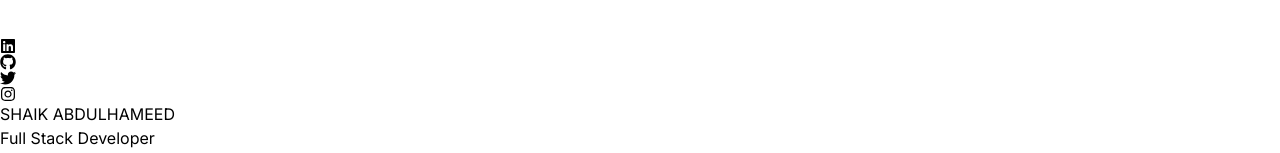
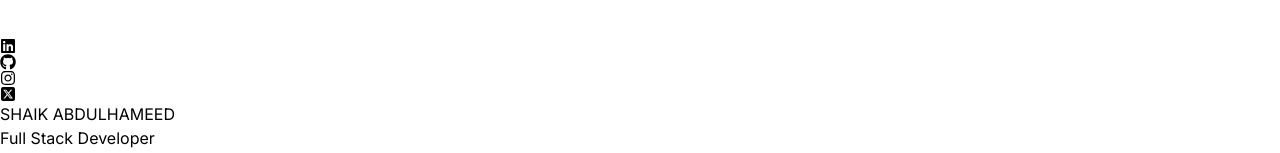
Before and after one commit to AbdulhameedSk/Portfolio, a React (Vite) app: page / in a window 1280 px wide. Shown: the part 462-615 px from the top of the page. Built offline with nearby package versions, Linux system fonts and the light colour scheme.

Commit message:
Navbar css

```diff
--- a/src/components/Navbar.jsx
+++ b/src/components/Navbar.jsx
@@ -1,19 +1,20 @@
-import me from "../assets/AH.png";
+import logo from "../assets/AH.png";
 import { FaLinkedin } from "react-icons/fa";
 import { FaGithub } from "react-icons/fa";
-import { FaTwitter } from "react-icons/fa";
+import { FaSquareXTwitter } from "react-icons/fa6";
 import { FaInstagram } from "react-icons/fa";
+
 const Navbar = () => {
   return (
-    <nav className=" mb-20 flex items-center justify-between py-6">
+    <nav className="mb-20 flex items-center justify-between py-6">
       <div className="flex flex-shrink-0 items-center">
-        <img src={me} className="mx-2 w-9" alt="logo"/>
+        <img className="mx-2 w-10" src={logo} alt="logo" />
       </div>
       <div className="m-8 flex items-center justify-center gap-4 text-2xl">
-        <FaLinkedin/>
-        <FaGithub/>
-        <FaTwitter/>
-        <FaInstagram/>
+        <FaLinkedin />
+        <FaGithub />
+        <FaInstagram />
+        <FaSquareXTwitter />
       </div>
     </nav>
   );
```
